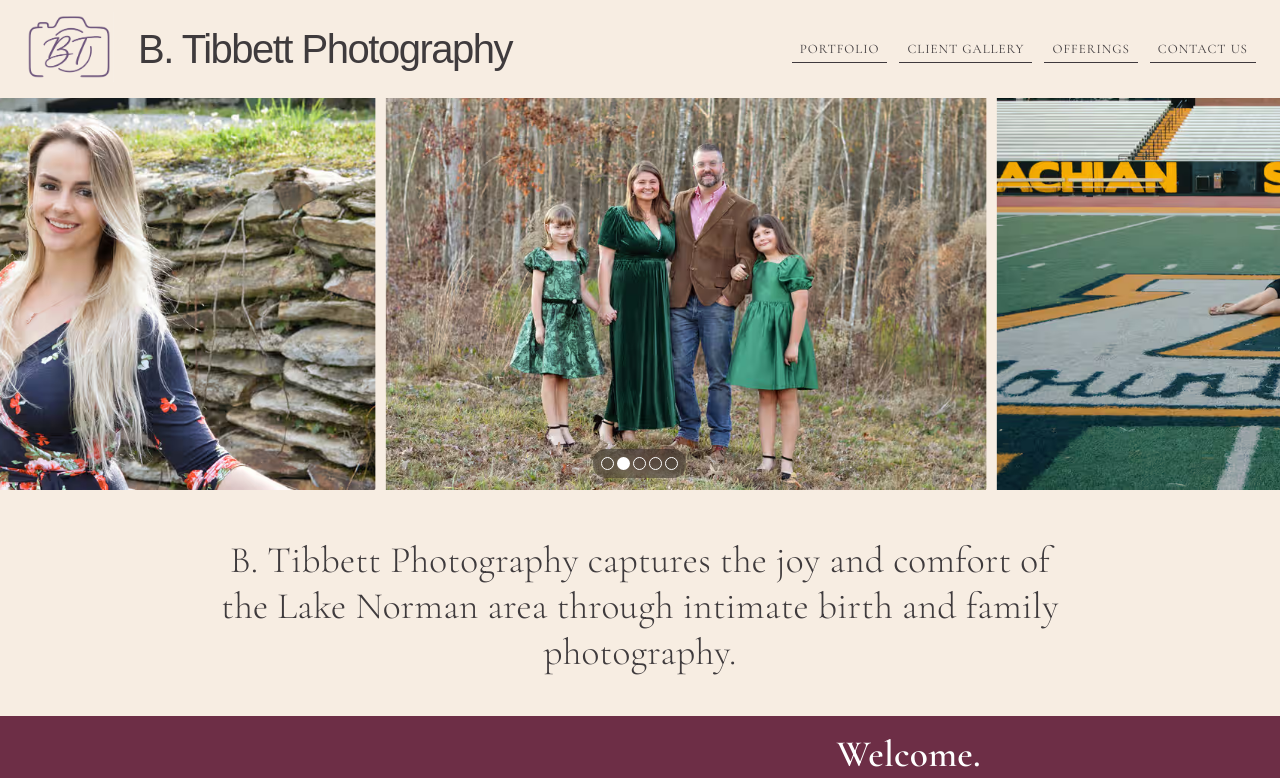
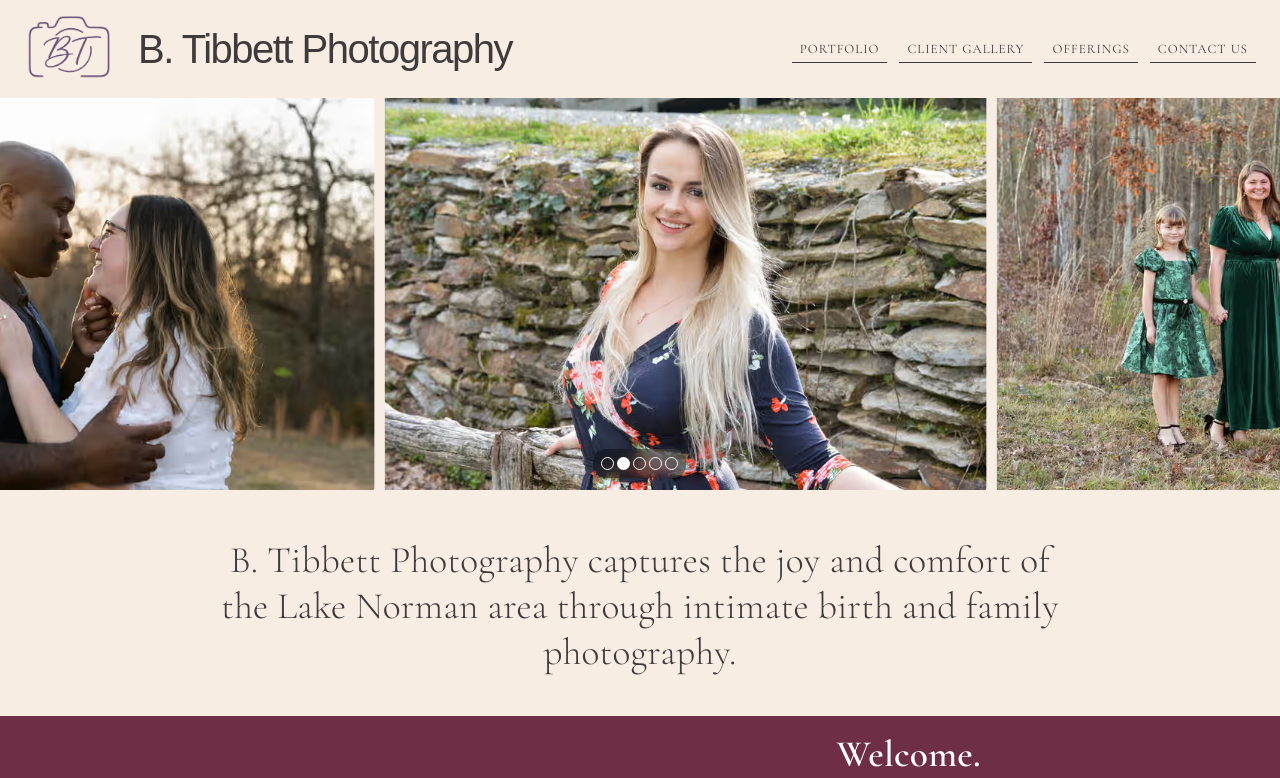
Before and after one commit to tibbettja/lense-nextjs, a Next.js app: page / in a window 1280 px wide. Shown: the top 778 px of the page. Built offline with nearby package versions, Linux system fonts and the light colour scheme; a web font is replaced by a local one; what @mui/material-nextjs would draw is missing.

Commit message:
randomize slider

```diff
--- a/src/app/page.js
+++ b/src/app/page.js
@@ -57,7 +57,7 @@ const Home = () => {
       <Grid container padding={0} rowSpacing={10}>
         <Grid size={12}>
           <Box>
-            <Carousel slides={slides} />
+            <Carousel slides={slides.sort(() => Math.random() - 0.5)} />
           </Box>
         </Grid>
         <Grid size={{ xs: 10, lg: 8 }} offset={{ xs: 1, lg: 2 }}>
```
